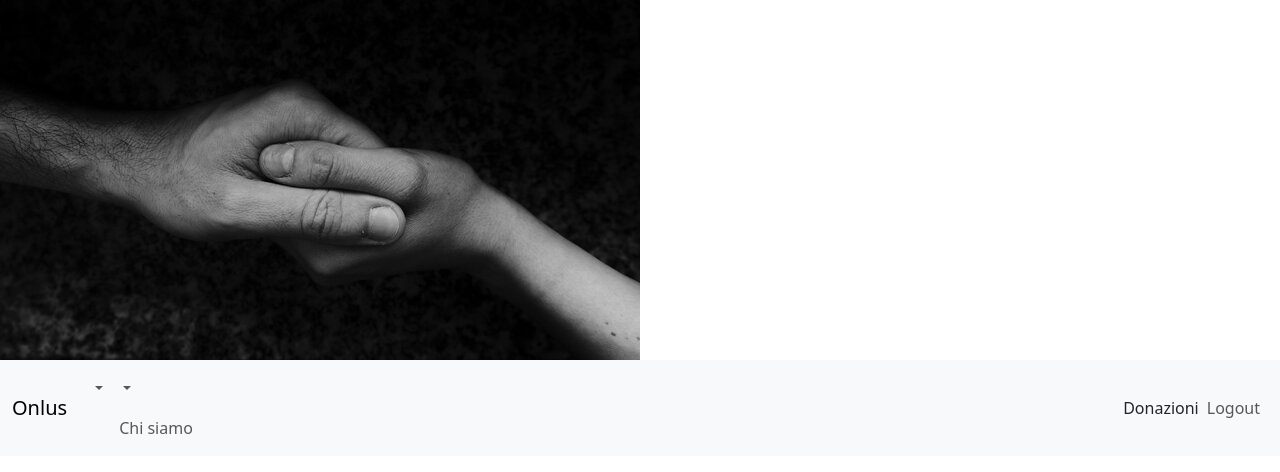
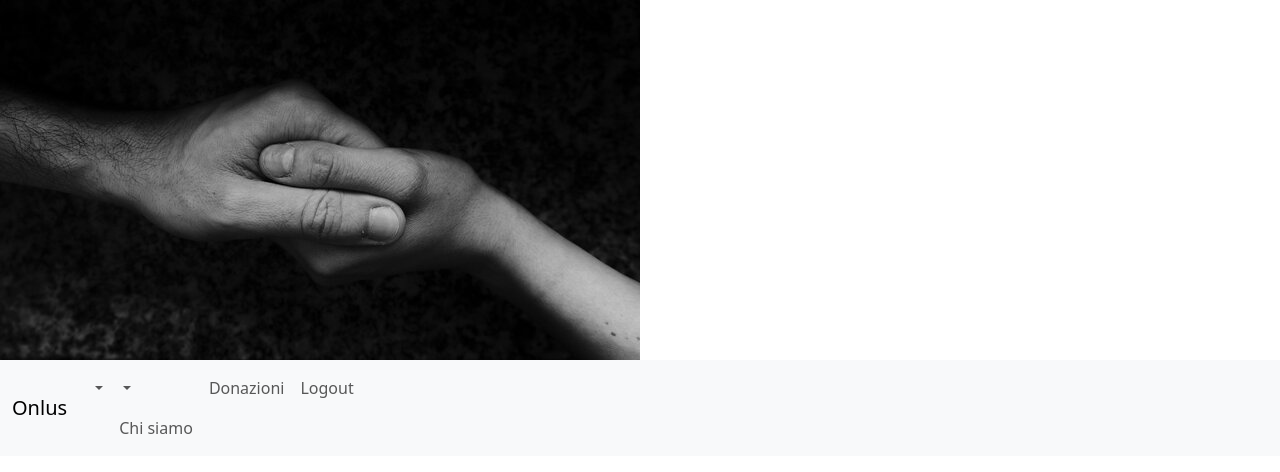
Before and after one commit to nicosimone23/CacciaAlTesoro, a website: page Index2.html in a window 1280 px wide. Drawn offline with nearby package versions, Linux system fonts and the light colour scheme.

Commit message:
modifica

```diff
--- a/Index2.html
+++ b/Index2.html
@@ -32,16 +32,16 @@ controls="navbarSupportedContent" aria-expanded="false" aria-label="Toggle navig
 
 </li>
 
-</ul>
+<li>
 <a class="nav-link" href="#">Donazioni</a>
-
+</li>
 
 <ul class="dropdown-menu">
 <li><a class="dropdown-item" href="#">Nuova</a></li>
 <li><a class="dropdown-item" href="#">Storico</a></li>
 <li><a class="dropdown-item" href="#">Istruzioni</a></li>
+</ul>
 
-</ul>
 </li>
 <ul class="navbar-nav">
 <li class="nav-item">
```
